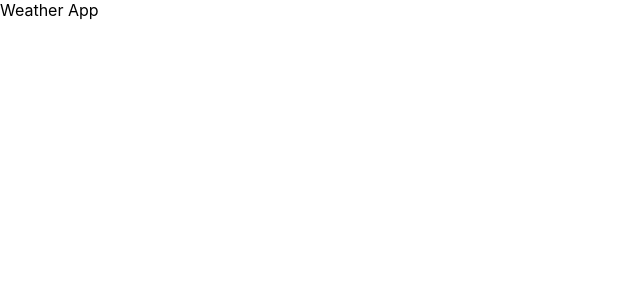
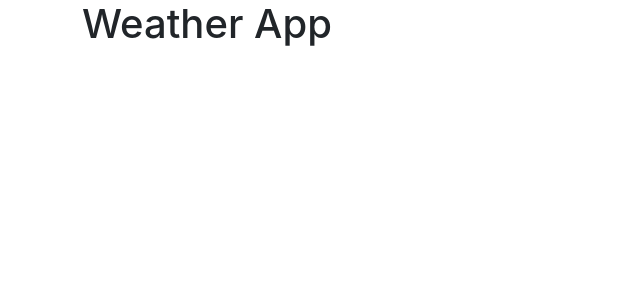
Before and after one commit to lauren-jones/react-weather-app, a React (Create React App) app: page / in a window 1280 px wide. Shown: the top 300 px of the page, without its empty margins (0-640 px from the left). Built offline with nearby package versions, Linux system fonts and the light colour scheme.

Commit message:
Installed bootstrap

```diff
--- a/package.json
+++ b/package.json
@@ -6,6 +6,7 @@
     "@testing-library/jest-dom": "^5.16.5",
     "@testing-library/react": "^13.4.0",
     "@testing-library/user-event": "^13.5.0",
+    "bootstrap": "^5.2.1",
     "react": "^18.2.0",
     "react-dom": "^18.2.0",
     "react-scripts": "5.0.1",
--- a/src/App.js
+++ b/src/App.js
@@ -2,7 +2,13 @@
 import "./App.css";
 
 function App() {
-  return <div className="App">Weather App</div>;
+  return (
+    <div className="App">
+      <div className="container">
+        <h1>Weather App</h1>
+      </div>
+    </div>
+  );
 }
 
 export default App;
```
Also changed, not shown: src/index.js (+7 -6 lines), 1 other file (tests, documents, lock files or other folders).
